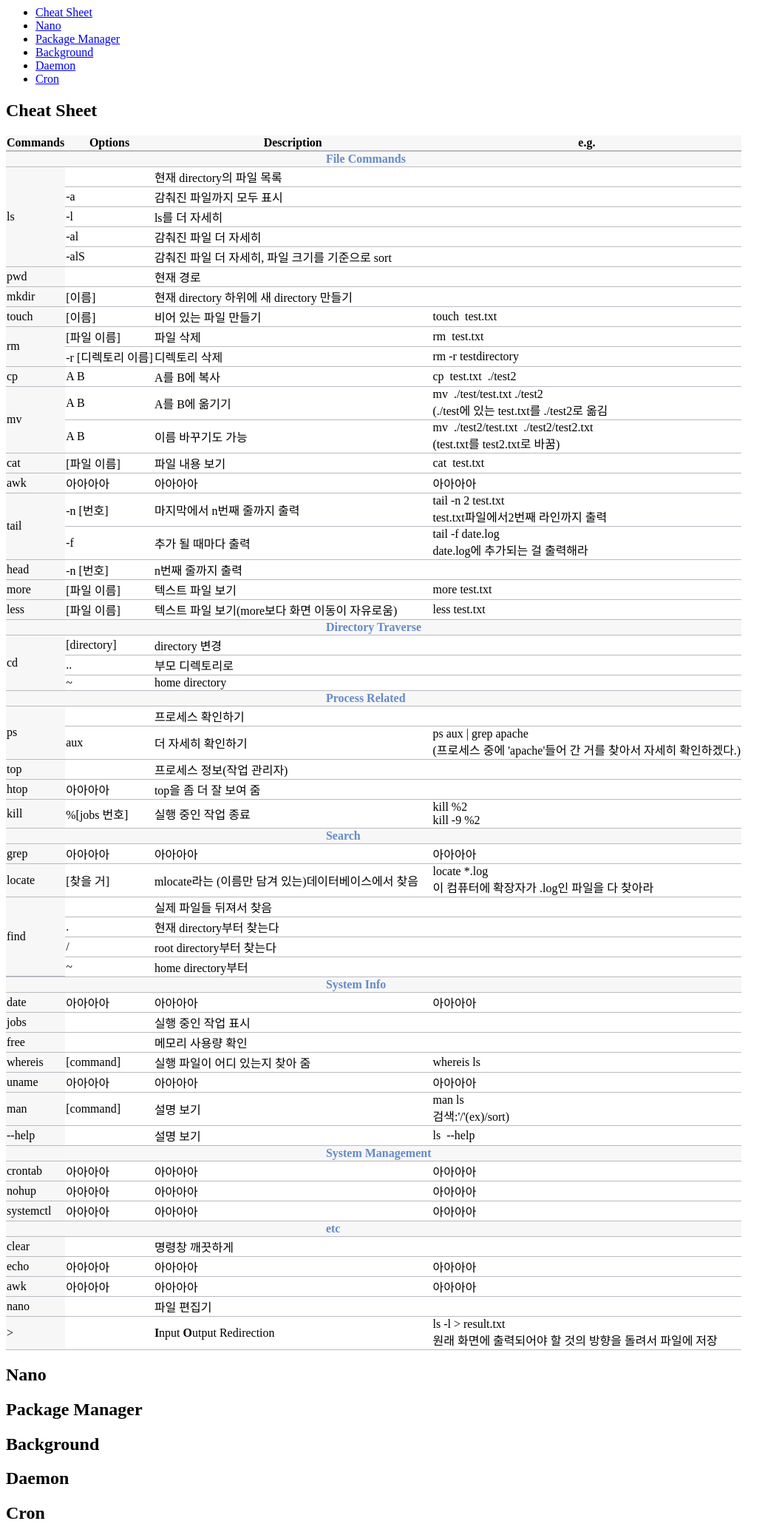
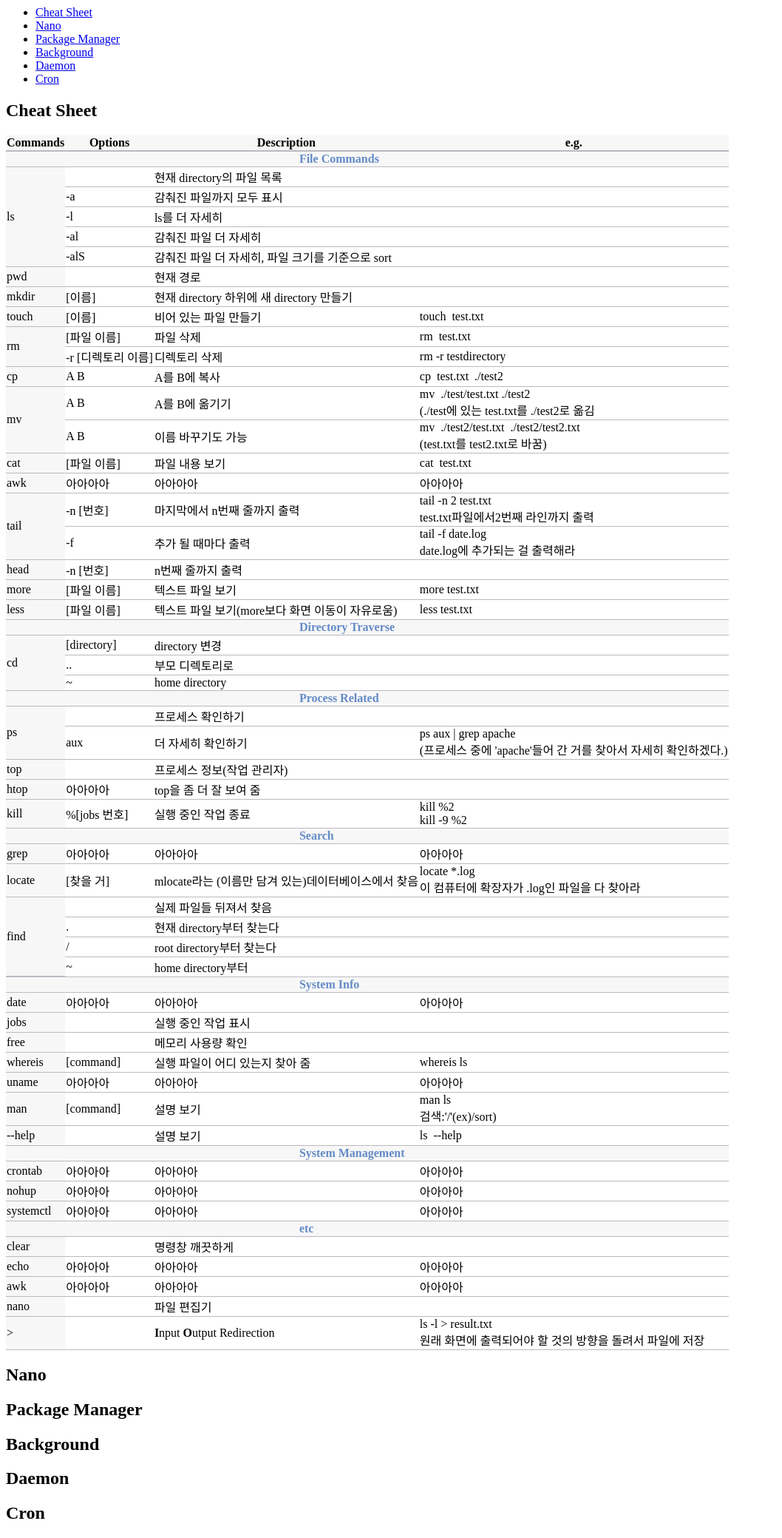
Before and after one commit to finddme/finddme.github.io, a Jekyll site: the page built from _posts/2022-01-12-Linux.md, in a window 1280 px wide. Shown: the whole page at 74% size, without its empty margins (0-1058 px from the left). Built offline with Jekyll 4.4.1, drawn with Linux system fonts in a browser that asks for light colours.

Commit message:
Update 2022-01-12-Linux.md

```diff
--- a/_posts/2022-01-12-Linux.md
+++ b/_posts/2022-01-12-Linux.md
@@ -44,7 +44,7 @@
    <body>
      <table style="border-collapse:collapse">
        <tr><th class="line4" bgcolor="#F8F7F9">Commands</th><th class="line4">Options</th><th class="line4">Description</th><th class="line4">e.g.</th></tr>
-       <tr><td class="line3"> </td><td class="line3"> </td><td class="line3">&nbsp;&nbsp;&nbsp;&nbsp;&nbsp;&nbsp;&nbsp;&nbsp;&nbsp;&nbsp;&nbsp;&nbsp;&nbsp;&nbsp;&nbsp;&nbsp;&nbsp;&nbsp;&nbsp;&nbsp;&nbsp;&nbsp;&nbsp;&nbsp;&nbsp;&nbsp;&nbsp;&nbsp;&nbsp;&nbsp;&nbsp;&nbsp;&nbsp;&nbsp;&nbsp;&nbsp;&nbsp;&nbsp;&nbsp;&nbsp;&nbsp;&nbsp;&nbsp;&nbsp;&nbsp;&nbsp;&nbsp;&nbsp;&nbsp;&nbsp;&nbsp;&nbsp;&nbsp;&nbsp;&nbsp;&nbsp;&nbsp;&nbsp;<span style="color:#648BC6; font-weight: bold;">File Commands</span></td><td class="line3"> </td></tr>
+       <tr><td class="line3"> </td><td class="line3"> </td><td class="line3">&nbsp;&nbsp;&nbsp;&nbsp;&nbsp;&nbsp;&nbsp;&nbsp;&nbsp;&nbsp;&nbsp;&nbsp;&nbsp;&nbsp;&nbsp;&nbsp;&nbsp;&nbsp;&nbsp;&nbsp;&nbsp;&nbsp;&nbsp;&nbsp;&nbsp;&nbsp;&nbsp;&nbsp;&nbsp;&nbsp;&nbsp;&nbsp;&nbsp;&nbsp;&nbsp;&nbsp;&nbsp;&nbsp;&nbsp;&nbsp;&nbsp;&nbsp;&nbsp;&nbsp;&nbsp;&nbsp;&nbsp;&nbsp;&nbsp;<span style="color:#648BC6; font-weight: bold;">File Commands</span></td><td class="line3"> </td></tr>
        <tr><td class="line3" rowspan="5">ls</td><td class="line"> </td><td class="line">현재 directory의 파일 목록</td><td class="line"> </td></tr>
        <tr><td class="line">-a</td><td class="line">감춰진 파일까지 모두 표시</td><td class="line"> </td></tr>
        <tr><td class="line">-l</td><td class="line">ls를 더 자세히</td><td class="line"> </td></tr>
@@ -65,24 +65,24 @@
        <tr><td class="line3" rowspan="1">head</td><td class="line">-n [번호]</td><td class="line">n번째 줄까지 출력</td><td class="line"> </td></tr>
        <tr><td class="line3" rowspan="1">more</td><td class="line">[파일 이름]</td><td class="line">텍스트 파일 보기</td><td class="line">more test&#46;txt</td></tr>
        <tr><td class="line3" rowspan="1">less</td><td class="line">[파일 이름]</td><td class="line">텍스트 파일 보기(more보다 화면 이동이 자유로움)</td><td class="line">less test&#46;txt</td></tr>
-       <tr><td class="line3"> </td><td class="line3"> </td><td class="line3">&nbsp;&nbsp;&nbsp;&nbsp;&nbsp;&nbsp;&nbsp;&nbsp;&nbsp;&nbsp;&nbsp;&nbsp;&nbsp;&nbsp;&nbsp;&nbsp;&nbsp;&nbsp;&nbsp;&nbsp;&nbsp;&nbsp;&nbsp;&nbsp;&nbsp;&nbsp;&nbsp;&nbsp;&nbsp;&nbsp;&nbsp;&nbsp;&nbsp;&nbsp;&nbsp;&nbsp;&nbsp;&nbsp;&nbsp;&nbsp;&nbsp;&nbsp;&nbsp;&nbsp;&nbsp;&nbsp;&nbsp;&nbsp;&nbsp;&nbsp;&nbsp;&nbsp;&nbsp;&nbsp;&nbsp;&nbsp;&nbsp;&nbsp;<span style="color:#648BC6; font-weight: bold;">Directory Traverse</span></td><td class="line3"></td></tr>
+       <tr><td class="line3"> </td><td class="line3"> </td><td class="line3">&nbsp;&nbsp;&nbsp;&nbsp;&nbsp;&nbsp;&nbsp;&nbsp;&nbsp;&nbsp;&nbsp;&nbsp;&nbsp;&nbsp;&nbsp;&nbsp;&nbsp;&nbsp;&nbsp;&nbsp;&nbsp;&nbsp;&nbsp;&nbsp;&nbsp;&nbsp;&nbsp;&nbsp;&nbsp;&nbsp;&nbsp;&nbsp;&nbsp;&nbsp;&nbsp;&nbsp;&nbsp;&nbsp;&nbsp;&nbsp;&nbsp;&nbsp;&nbsp;&nbsp;&nbsp;&nbsp;&nbsp;&nbsp;&nbsp;<span style="color:#648BC6; font-weight: bold;">Directory Traverse</span></td><td class="line3"></td></tr>
        <tr><td class="line3" rowspan="3">cd</td><td class="line">[directory]</td><td class="line">directory 변경</td><td class="line"> </td></tr>
        <tr><td class="line">..</td><td class="line">부모 디렉토리로</td><td class="line"> </td></tr>
        <tr><td class="line">~</td><td class="line">home directory</td><td class="line"> </td></tr>
-       <tr><td class="line3"> </td><td class="line3"> </td><td class="line3">&nbsp;&nbsp;&nbsp;&nbsp;&nbsp;&nbsp;&nbsp;&nbsp;&nbsp;&nbsp;&nbsp;&nbsp;&nbsp;&nbsp;&nbsp;&nbsp;&nbsp;&nbsp;&nbsp;&nbsp;&nbsp;&nbsp;&nbsp;&nbsp;&nbsp;&nbsp;&nbsp;&nbsp;&nbsp;&nbsp;&nbsp;&nbsp;&nbsp;&nbsp;&nbsp;&nbsp;&nbsp;&nbsp;&nbsp;&nbsp;&nbsp;&nbsp;&nbsp;&nbsp;&nbsp;&nbsp;&nbsp;&nbsp;&nbsp;&nbsp;&nbsp;&nbsp;&nbsp;&nbsp;&nbsp;&nbsp;&nbsp;&nbsp;<span style="color:#648BC6; font-weight: bold;">Process Related</span></td><td class="line3"> </td></tr>
+       <tr><td class="line3"> </td><td class="line3"> </td><td class="line3">&nbsp;&nbsp;&nbsp;&nbsp;&nbsp;&nbsp;&nbsp;&nbsp;&nbsp;&nbsp;&nbsp;&nbsp;&nbsp;&nbsp;&nbsp;&nbsp;&nbsp;&nbsp;&nbsp;&nbsp;&nbsp;&nbsp;&nbsp;&nbsp;&nbsp;&nbsp;&nbsp;&nbsp;&nbsp;&nbsp;&nbsp;&nbsp;&nbsp;&nbsp;&nbsp;&nbsp;&nbsp;&nbsp;&nbsp;&nbsp;&nbsp;&nbsp;&nbsp;&nbsp;&nbsp;&nbsp;&nbsp;&nbsp;&nbsp;<span style="color:#648BC6; font-weight: bold;">Process Related</span></td><td class="line3"> </td></tr>
        <tr><td class="line3" rowspan="2">ps</td><td class="line"> </td><td class="line">프로세스 확인하기</td><td class="line"> </td></tr>
        <tr><td class="line">aux</td><td class="line">더 자세히 확인하기</td><td class="line">ps aux &#124; grep apache <br> (프로세스 중에 'apache'들어 간 거를 찾아서 자세히 확인하겠다.)</td></tr>
        <tr><td class="line3" rowspan="1">top</td><td class="line"> </td><td class="line">프로세스 정보(작업 관리자)</td><td class="line"> </td></tr>
        <tr><td class="line3" rowspan="1">htop</td><td class="line">아아아아</td><td class="line">top을 좀 더 잘 보여 줌</td><td class="line"> </td></tr>
        <tr><td class="line3" rowspan="1">kill</td><td class="line">&#37;[jobs 번호]</td><td class="line">실행 중인 작업 종료</td><td class="line">kill &#37;2<br>kill -9 &#37;2</td></tr>
-       <tr><td class="line3"> </td><td class="line3"> </td><td class="line3">&nbsp;&nbsp;&nbsp;&nbsp;&nbsp;&nbsp;&nbsp;&nbsp;&nbsp;&nbsp;&nbsp;&nbsp;&nbsp;&nbsp;&nbsp;&nbsp;&nbsp;&nbsp;&nbsp;&nbsp;&nbsp;&nbsp;&nbsp;&nbsp;&nbsp;&nbsp;&nbsp;&nbsp;&nbsp;&nbsp;&nbsp;&nbsp;&nbsp;&nbsp;&nbsp;&nbsp;&nbsp;&nbsp;&nbsp;&nbsp;&nbsp;&nbsp;&nbsp;&nbsp;&nbsp;&nbsp;&nbsp;&nbsp;&nbsp;&nbsp;&nbsp;&nbsp;&nbsp;&nbsp;&nbsp;&nbsp;&nbsp;&nbsp;<span style="color:#648BC6; font-weight: bold;">Search</span></td><td class="line3"> </td></tr>
+       <tr><td class="line3"> </td><td class="line3"> </td><td class="line3">&nbsp;&nbsp;&nbsp;&nbsp;&nbsp;&nbsp;&nbsp;&nbsp;&nbsp;&nbsp;&nbsp;&nbsp;&nbsp;&nbsp;&nbsp;&nbsp;&nbsp;&nbsp;&nbsp;&nbsp;&nbsp;&nbsp;&nbsp;&nbsp;&nbsp;&nbsp;&nbsp;&nbsp;&nbsp;&nbsp;&nbsp;&nbsp;&nbsp;&nbsp;&nbsp;&nbsp;&nbsp;&nbsp;&nbsp;&nbsp;&nbsp;&nbsp;&nbsp;&nbsp;&nbsp;&nbsp;&nbsp;&nbsp;&nbsp;<span style="color:#648BC6; font-weight: bold;">Search</span></td><td class="line3"> </td></tr>
        <tr><td class="line3" rowspan="1">grep</td><td class="line">아아아아</td><td class="line">아아아아</td><td class="line">아아아아</td></tr>
        <tr><td class="line3" rowspan="1">locate</td><td class="line">[찾을 거]</td><td class="line">mlocate라는 (이름만 담겨 있는)데이터베이스에서 찾음</td><td class="line">locate &#42;&#46;log<br>이 컴퓨터에 확장자가 &#46;log인 파일을 다 찾아라</td></tr>
        <tr><td class="line4" rowspan="4">find</td><td class="line"> </td><td class="line">실제 파일들 뒤져서 찾음</td><td class="line"> </td></tr>
        <tr><td class="line">&#46;</td><td class="line">현재 directory부터 찾는다</td><td class="line"> </td></tr>
        <tr><td class="line">&#47;</td><td class="line">root directory부터 찾는다</td><td class="line"> </td></tr>
        <tr><td class="line">~</td><td class="line">home directory부터 </td><td class="line"> </td></tr>
-       <tr><td class="line3"> </td><td class="line3"> </td><td class="line3">&nbsp;&nbsp;&nbsp;&nbsp;&nbsp;&nbsp;&nbsp;&nbsp;&nbsp;&nbsp;&nbsp;&nbsp;&nbsp;&nbsp;&nbsp;&nbsp;&nbsp;&nbsp;&nbsp;&nbsp;&nbsp;&nbsp;&nbsp;&nbsp;&nbsp;&nbsp;&nbsp;&nbsp;&nbsp;&nbsp;&nbsp;&nbsp;&nbsp;&nbsp;&nbsp;&nbsp;&nbsp;&nbsp;&nbsp;&nbsp;&nbsp;&nbsp;&nbsp;&nbsp;&nbsp;&nbsp;&nbsp;&nbsp;&nbsp;&nbsp;&nbsp;&nbsp;&nbsp;&nbsp;&nbsp;&nbsp;&nbsp;&nbsp;<span style="color:#648BC6; font-weight: bold;">System Info</span></td><td class="line3"> </td></tr>
+       <tr><td class="line3"> </td><td class="line3"> </td><td class="line3">&nbsp;&nbsp;&nbsp;&nbsp;&nbsp;&nbsp;&nbsp;&nbsp;&nbsp;&nbsp;&nbsp;&nbsp;&nbsp;&nbsp;&nbsp;&nbsp;&nbsp;&nbsp;&nbsp;&nbsp;&nbsp;&nbsp;&nbsp;&nbsp;&nbsp;&nbsp;&nbsp;&nbsp;&nbsp;&nbsp;&nbsp;&nbsp;&nbsp;&nbsp;&nbsp;&nbsp;&nbsp;&nbsp;&nbsp;&nbsp;&nbsp;&nbsp;&nbsp;&nbsp;&nbsp;&nbsp;&nbsp;&nbsp;&nbsp;<span style="color:#648BC6; font-weight: bold;">System Info</span></td><td class="line3"> </td></tr>
        <tr><td class="line3" rowspan="1">date</td><td class="line">아아아아</td><td class="line">아아아아</td><td class="line">아아아아</td></tr>
        <tr><td class="line3" rowspan="1">jobs</td><td class="line"> </td><td class="line">실행 중인 작업 표시</td><td class="line"> </td></tr>
        <tr><td class="line3" rowspan="1">free</td><td class="line"> </td><td class="line">메모리 사용량 확인</td><td class="line"> </td></tr>
@@ -90,11 +90,11 @@
        <tr><td class="line3" rowspan="1">uname</td><td class="line">아아아아</td><td class="line">아아아아</td><td class="line">아아아아</td></tr>
        <tr><td class="line3" rowspan="1">man</td><td class="line">[command]</td><td class="line">설명 보기</td><td class="line">man ls<br>검색:'&#47;'(ex)&#47;sort)</td></tr>
        <tr><td class="line3" rowspan="1">--help</td><td class="line"> </td><td class="line">설명 보기</td><td class="line">ls&nbsp;&nbsp;--help</td></tr>
-       <tr><td class="line3"> </td><td class="line3"> </td><td class="line3">&nbsp;&nbsp;&nbsp;&nbsp;&nbsp;&nbsp;&nbsp;&nbsp;&nbsp;&nbsp;&nbsp;&nbsp;&nbsp;&nbsp;&nbsp;&nbsp;&nbsp;&nbsp;&nbsp;&nbsp;&nbsp;&nbsp;&nbsp;&nbsp;&nbsp;&nbsp;&nbsp;&nbsp;&nbsp;&nbsp;&nbsp;&nbsp;&nbsp;&nbsp;&nbsp;&nbsp;&nbsp;&nbsp;&nbsp;&nbsp;&nbsp;&nbsp;&nbsp;&nbsp;&nbsp;&nbsp;&nbsp;&nbsp;&nbsp;&nbsp;&nbsp;&nbsp;&nbsp;&nbsp;&nbsp;&nbsp;&nbsp;&nbsp;<span style="color:#648BC6; font-weight: bold;">System Management</span></td><td class="line3"> </td></tr>
+       <tr><td class="line3"> </td><td class="line3"> </td><td class="line3">&nbsp;&nbsp;&nbsp;&nbsp;&nbsp;&nbsp;&nbsp;&nbsp;&nbsp;&nbsp;&nbsp;&nbsp;&nbsp;&nbsp;&nbsp;&nbsp;&nbsp;&nbsp;&nbsp;&nbsp;&nbsp;&nbsp;&nbsp;&nbsp;&nbsp;&nbsp;&nbsp;&nbsp;&nbsp;&nbsp;&nbsp;&nbsp;&nbsp;&nbsp;&nbsp;&nbsp;&nbsp;&nbsp;&nbsp;&nbsp;&nbsp;&nbsp;&nbsp;&nbsp;&nbsp;&nbsp;&nbsp;&nbsp;&nbsp;<span style="color:#648BC6; font-weight: bold;">System Management</span></td><td class="line3"> </td></tr>
        <tr><td class="line3" rowspan="1">crontab</td><td class="line">아아아아</td><td class="line">아아아아</td><td class="line">아아아아</td></tr>
        <tr><td class="line3" rowspan="1">nohup</td><td class="line">아아아아</td><td class="line">아아아아</td><td class="line">아아아아</td></tr>
        <tr><td class="line3" rowspan="1">systemctl</td><td class="line">아아아아</td><td class="line">아아아아</td><td class="line">아아아아</td></tr>
-       <tr><td class="line3"> </td><td class="line3"> </td><td class="line3">&nbsp;&nbsp;&nbsp;&nbsp;&nbsp;&nbsp;&nbsp;&nbsp;&nbsp;&nbsp;&nbsp;&nbsp;&nbsp;&nbsp;&nbsp;&nbsp;&nbsp;&nbsp;&nbsp;&nbsp;&nbsp;&nbsp;&nbsp;&nbsp;&nbsp;&nbsp;&nbsp;&nbsp;&nbsp;&nbsp;&nbsp;&nbsp;&nbsp;&nbsp;&nbsp;&nbsp;&nbsp;&nbsp;&nbsp;&nbsp;&nbsp;&nbsp;&nbsp;&nbsp;&nbsp;&nbsp;&nbsp;&nbsp;&nbsp;&nbsp;&nbsp;&nbsp;&nbsp;&nbsp;&nbsp;&nbsp;&nbsp;&nbsp;<span style="color:#648BC6; font-weight: bold;">etc&nbsp;</span></td><td class="line3"> </td></tr>
+       <tr><td class="line3"> </td><td class="line3"> </td><td class="line3">&nbsp;&nbsp;&nbsp;&nbsp;&nbsp;&nbsp;&nbsp;&nbsp;&nbsp;&nbsp;&nbsp;&nbsp;&nbsp;&nbsp;&nbsp;&nbsp;&nbsp;&nbsp;&nbsp;&nbsp;&nbsp;&nbsp;&nbsp;&nbsp;&nbsp;&nbsp;&nbsp;&nbsp;&nbsp;&nbsp;&nbsp;&nbsp;&nbsp;&nbsp;&nbsp;&nbsp;&nbsp;&nbsp;&nbsp;&nbsp;&nbsp;&nbsp;&nbsp;&nbsp;&nbsp;&nbsp;&nbsp;&nbsp;&nbsp;<span style="color:#648BC6; font-weight: bold;">etc&nbsp;</span></td><td class="line3"> </td></tr>
        <tr><td class="line3" rowspan="1">clear</td><td class="line"> </td><td class="line">명령창 깨끗하게</td><td class="line"> </td></tr>
        <tr><td class="line3" rowspan="1">echo</td><td class="line">아아아아</td><td class="line">아아아아</td><td class="line">아아아아</td></tr>
        <tr><td class="line3" rowspan="1">awk</td><td class="line">아아아아</td><td class="line">아아아아</td><td class="line">아아아아</td></tr>
```
